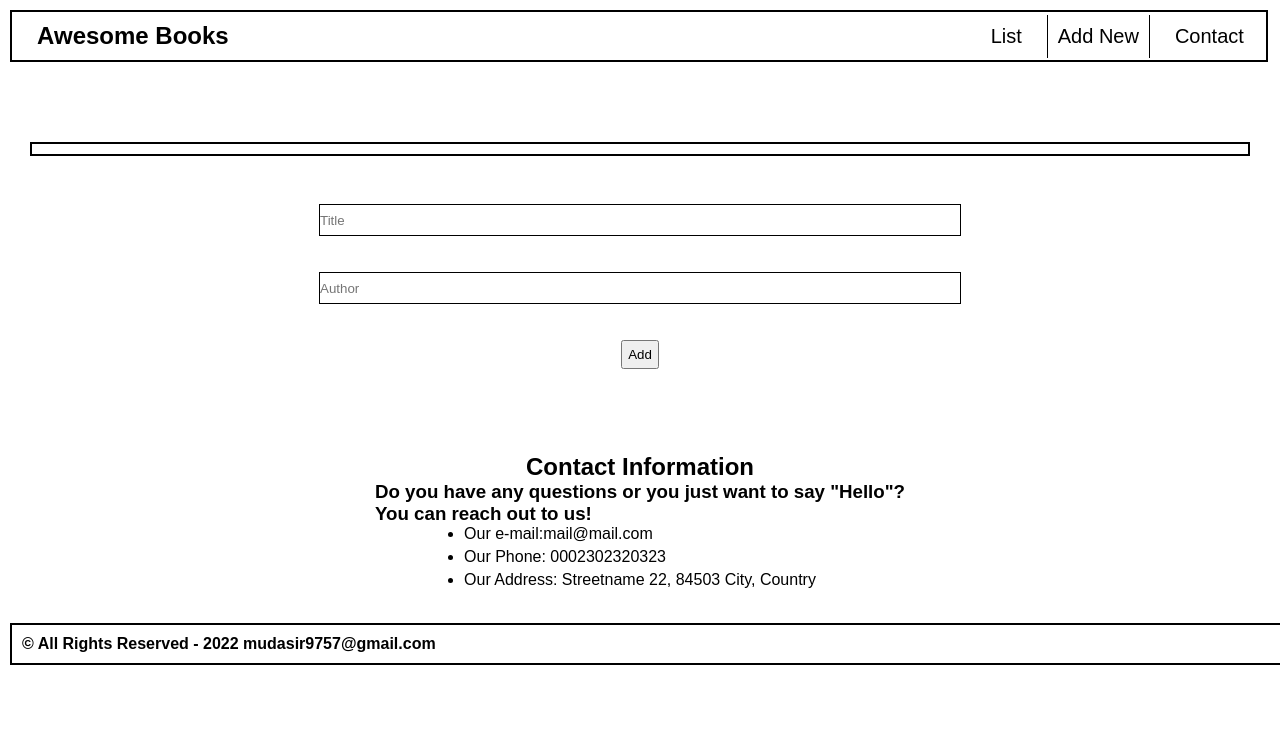
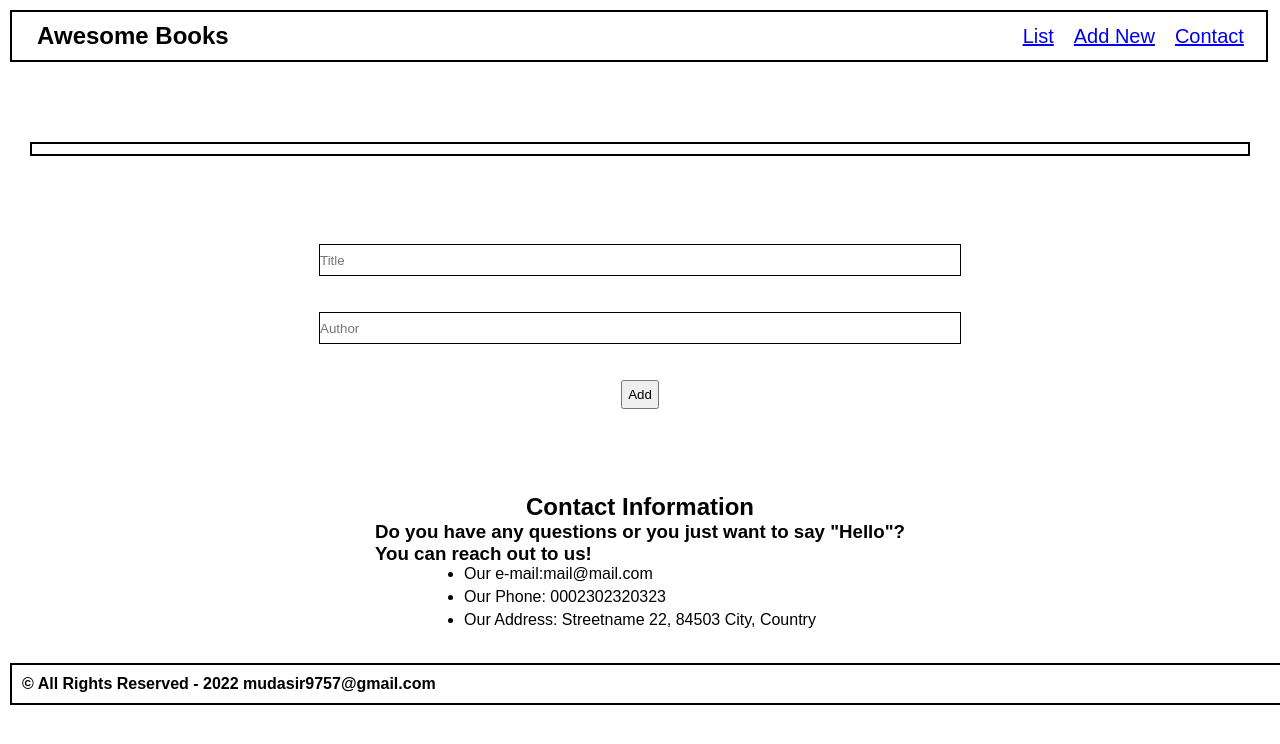
Before and after one commit to RichardChileya/Awesome-Books, a website: page index.html in a window 1280 px wide. Drawn offline with Linux system fonts and the light colour scheme.

Commit message:
add id to Nav menu

```diff
--- a/index.html
+++ b/index.html
@@ -14,9 +14,9 @@
         <h1>Awesome Books</h1>
         <nav class="nav-bar">
             <ul class="nav-ul">
-                <li>List</li>
-                <li class="add-new">Add New</li>
-                <li>Contact</li>
+                <li><a id="list-nav" href="#">List</a> </li>
+                <li ><a id="add-nav" href="#">Add New</a> </li>
+                <li ><a id="contact-nav" href="#">Contact</a> </li>
             </ul>
         </nav>
     </header>
@@ -29,7 +29,7 @@
             </table>
         </section>
         <br>
-        <section id="form section">
+        <section id="form-section">
             <form id="book-form" action="#">
                 <input id="title" type="text" placeholder="Title"> <br><br>
                 <input id="author" type="text" placeholder="Author"><br><br>
```
